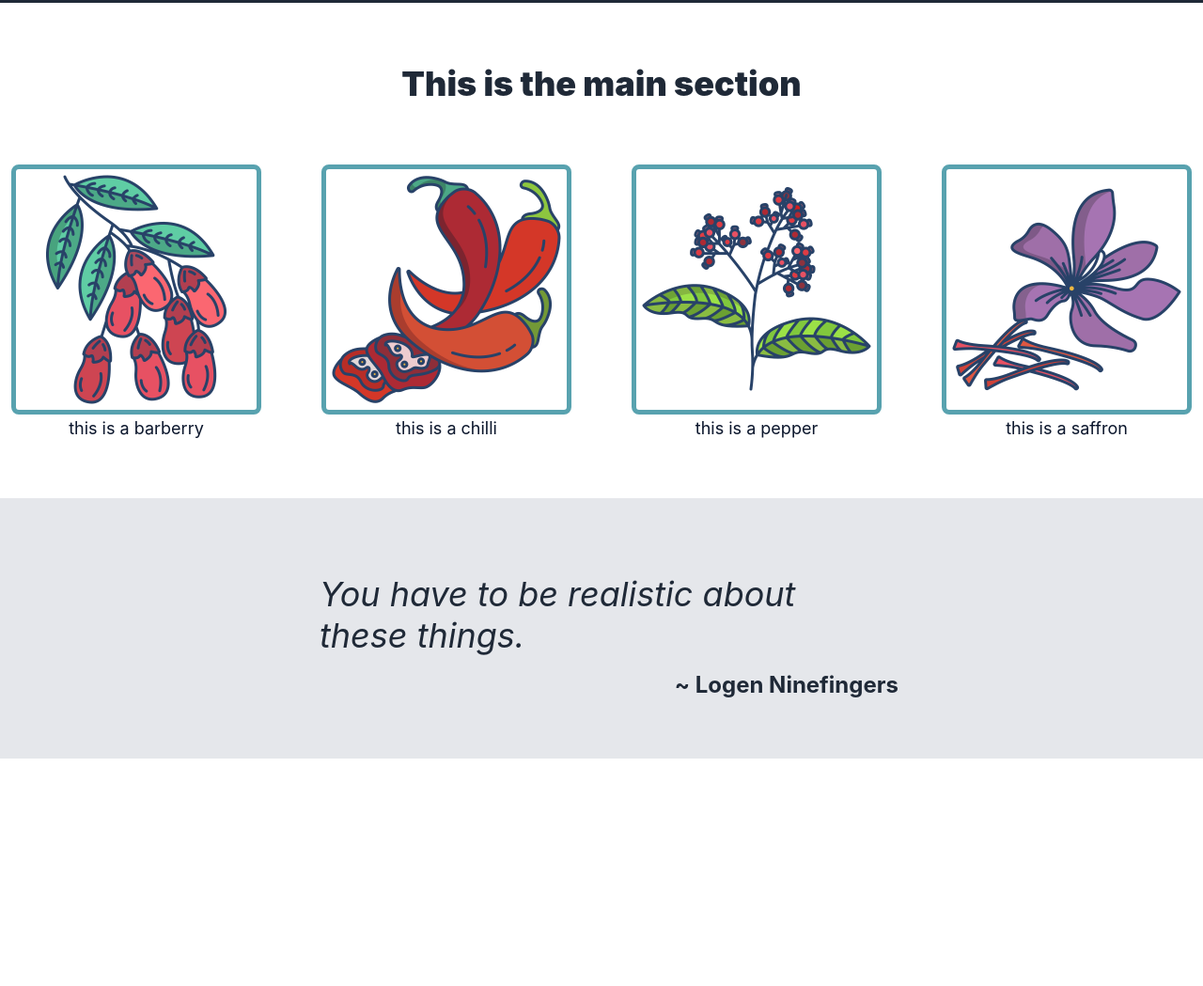
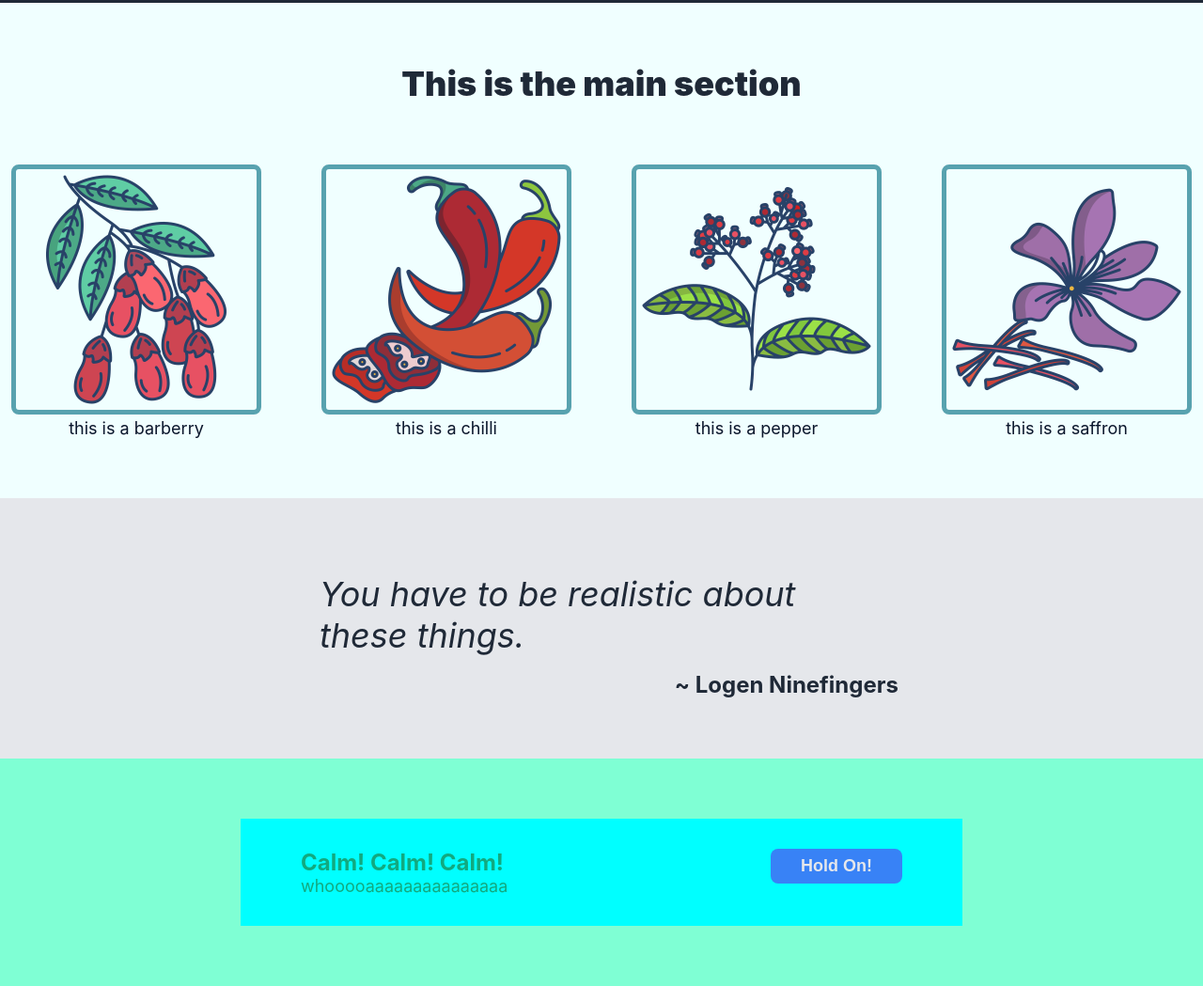
Before and after one commit to circular-biscuit/odin-landing-page, a plain HTML site: page index.html in a window 1280 px wide. Shown: the part 807-1856 px from the top of the page at 94% size. Before the commit the page ends 1614 px from the top, so only its background shows below. Drawn offline with Linux system fonts and the light colour scheme.

Commit message:
updated with main section 3

```diff
--- a/index.html
+++ b/index.html
@@ -77,6 +77,22 @@
             ~ Logen Ninefingers
         </div>
     </div>
+
+    <div class="main-3">
+        <div class="content-main-3">
+            <div class="text-main-3">
+                <div class="calm">
+                    Calm! Calm! Calm!
+                </div>
+                <div class="whoa">
+                    whooooaaaaaaaaaaaaaaa
+                </div>
+            </div>
+            <div class="button">
+                <button>Hold On!</button>
+            </div>
+        </div>
+    </div>
 </body>
 </html>
 
--- a/style.css
+++ b/style.css
@@ -77,6 +77,10 @@ button {
     color: #0b162c;
 }
 
+.main-1 {
+    background-color: azure;
+}
+
 .title-main {
     font-size: 36px;
     font-weight: 900;
@@ -118,3 +122,25 @@ button {
     color: #1F2937;
     text-align: right;
 }
+
+.main-3 {
+    background-color: aquamarine;
+    padding: 64px 256px;
+}
+
+.content-main-3 {
+    background-color: aqua;
+    color: rgba(24, 139, 82, 0.74);
+    padding: 32px 64px;
+    display: flex;
+    justify-content: space-between;
+}
+
+.calm {
+    font-size: 24px;
+    font-weight: bold;
+}
+
+.whoa {
+    font-size: 18px;
+}
```
